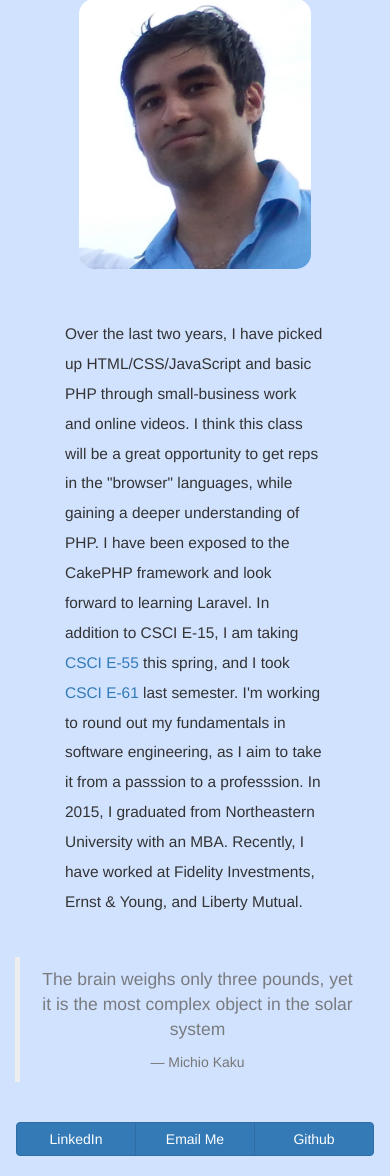
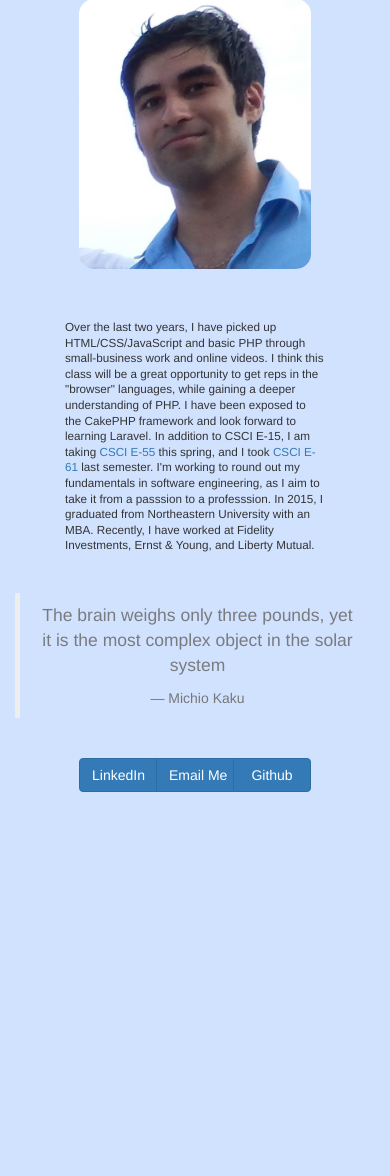
Before and after one commit to seanmisra/a1, a PHP site: page / in a window 390 px wide. Shown: the part 221-1397 px from the top of the page. After the commit the page ends 1013 px from the top, so only its background shows below. Run offline with PHP 8.4, Linux system fonts and the light colour scheme.

Commit message:
Added mobile CSS rules

```diff
--- a/style.css
+++ b/style.css
@@ -42,5 +42,10 @@ blockquote {
 @media only screen and (max-device-width: 1000px) {
     .lead {
         margin: 50px 50px 0px 50px;
+	font-size: 3vw;
+	line-height: 4vw;
+    }
+    .btn-primary {
+        width: 20vw;
     }
 }
```
